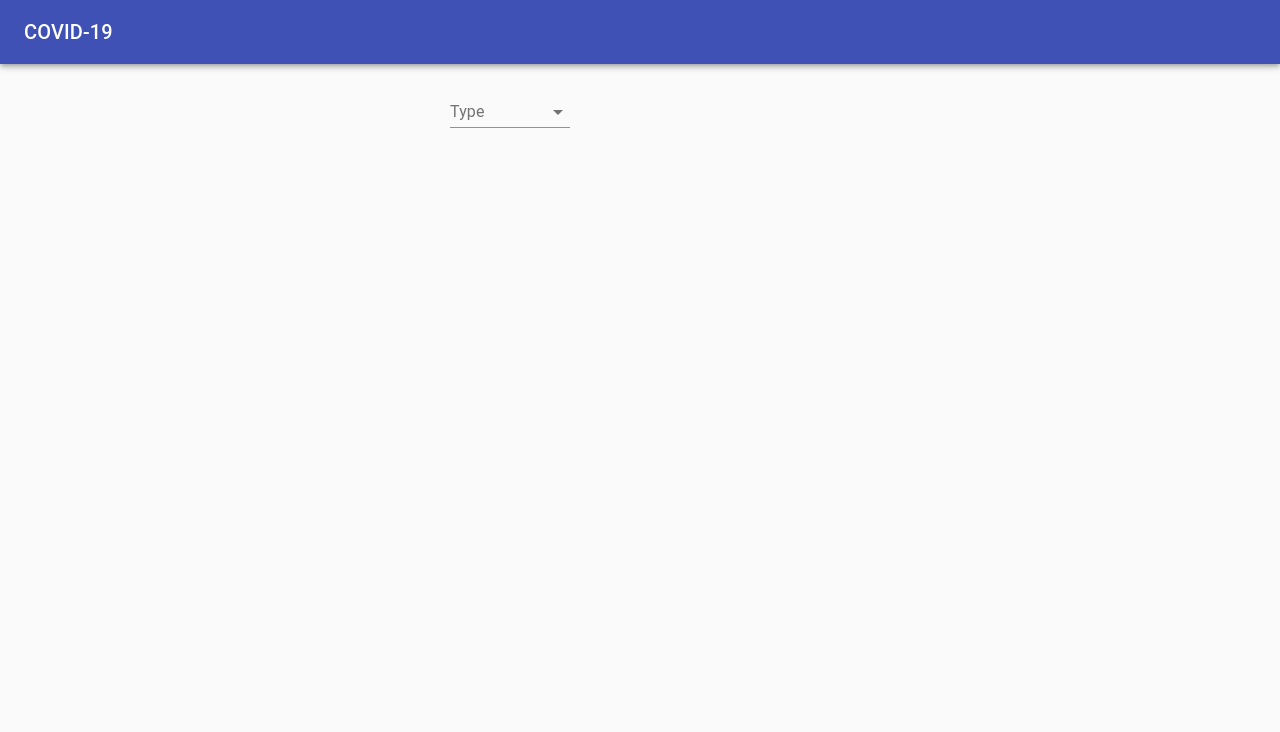
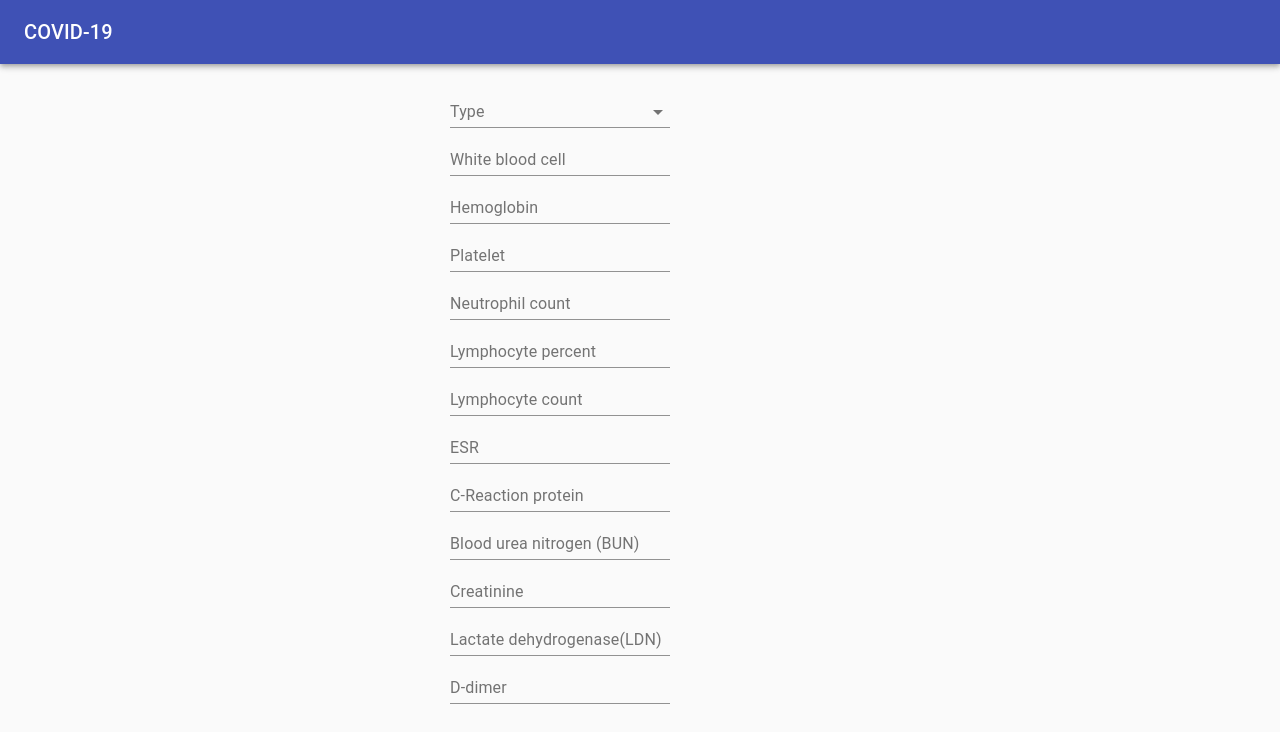
Before and after one commit to forrestbao/covid-19, a React (Create React App) app in the folder web/: page / in a window 1280 px wide. Shown: the top 732 px of the page. Built offline with nearby package versions, Linux system fonts and the light colour scheme.

Commit message:
web: finish NumberInput

```diff
--- /dev/null
+++ b/web/src/components/NumberInput.tsx
@@ -0,0 +1,20 @@
+import React, { useCallback } from 'react'
+import { TextField } from '@material-ui/core'
+
+const NumberInput: React.FC<{
+  label: string
+  field: number
+  onChange: (index: number, value: number) => void
+}> = ({ label, field, onChange: callback }) => {
+  const onChange: React.ChangeEventHandler<HTMLTextAreaElement | HTMLInputElement> =
+    useCallback((target) => {
+      callback(field, Number(target.target.value))
+    }, [field, callback])
+  return (
+    <form>
+      <TextField onChange={onChange} label={label} type='number'/>
+    </form>
+  )
+}
+
+export default NumberInput
--- a/web/src/pages/Home.tsx
+++ b/web/src/pages/Home.tsx
@@ -1,7 +1,8 @@
-import React from 'react'
+import React, { useCallback } from 'react'
 import { useLocalStore, useObserver } from 'mobx-react'
 import { Container, CssBaseline, FormControl, InputLabel, MenuItem, Select } from '@material-ui/core'
 import { makeStyles } from '@material-ui/core/styles'
+import NumberInput from '../components/NumberInput'
 
 const createStore = () => ({
   form: new Array(12) as number[],
@@ -27,8 +28,10 @@ const useStyles = makeStyles(theme => ({
 
 const HomePageConsumer: React.FC = () => {
   const classes = useStyles()
-  // eslint-disable-next-line @typescript-eslint/no-unused-vars
   const formStore = useFormStore()
+  const setField = useCallback((index: number, value: number) => {
+    formStore.form[index] = value
+  }, [formStore.form])
   return useObserver(() => (
     <Container maxWidth='xs'>
       <CssBaseline/>
@@ -39,6 +42,18 @@ const HomePageConsumer: React.FC = () => {
           <MenuItem value={1}>Severe vs Viral</MenuItem>
           <MenuItem value={2}>Mild vs Severe</MenuItem>
         </Select>
+        <NumberInput label='White blood cell' field={0} onChange={setField}/>
+        <NumberInput label='Hemoglobin' field={1} onChange={setField}/>
+        <NumberInput label='Platelet' field={2} onChange={setField}/>
+        <NumberInput label='Neutrophil count' field={3} onChange={setField}/>
+        <NumberInput label='Lymphocyte percent' field={4} onChange={setField}/>
+        <NumberInput label='Lymphocyte count' field={5} onChange={setField}/>
+        <NumberInput label='ESR' field={6} onChange={setField}/>
+        <NumberInput label='C-Reaction protein' field={7} onChange={setField}/>
+        <NumberInput label='Blood urea nitrogen (BUN)' field={8} onChange={setField}/>
+        <NumberInput label='Creatinine' field={9} onChange={setField}/>
+        <NumberInput label='Lactate dehydrogenase(LDN)' field={10} onChange={setField}/>
+        <NumberInput label='D-dimer' field={11} onChange={setField}/>
       </FormControl>
     </Container>
   ))
```
Also changed, not shown: web/.eslintrc.js.
